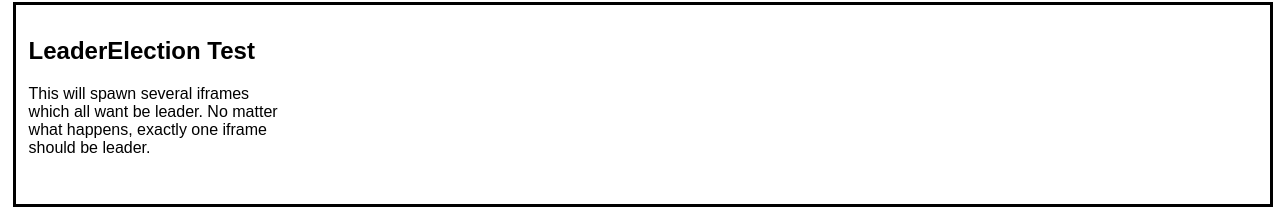
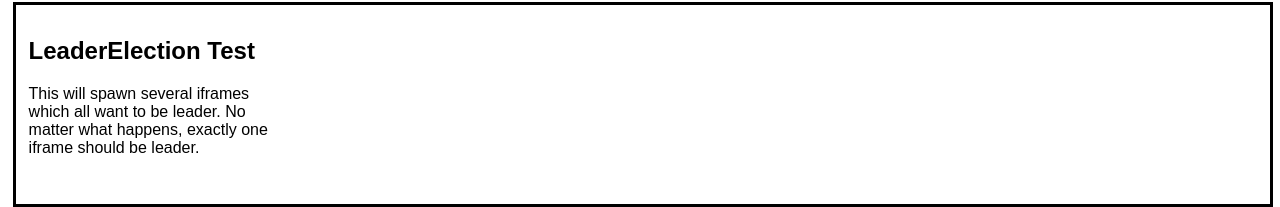
Before and after one commit to pubkey/broadcast-channel, a website built with webpack: page docs/e2e.html in a window 1280 px wide. Shown: the part 694-901 px from the top of the page. Built offline with nearby package versions, Linux system fonts and the light colour scheme.

Commit message:
FIX typo

```diff
--- a/docs/e2e.html
+++ b/docs/e2e.html
@@ -122,7 +122,7 @@
     <div id="le-state" class="state-box" style="margin-top: 10px;">
         <div style="float: left; width: 250px;">
             <h2>LeaderElection Test</h2>
-            <p>This will spawn several iframes which all want be leader. No matter what happens, exactly one iframe should be
+            <p>This will spawn several iframes which all want to be leader. No matter what happens, exactly one iframe should be
                 leader.
             </p>
             <br />
```
